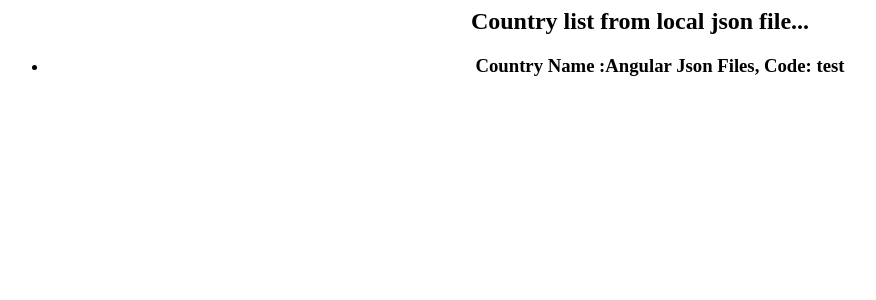
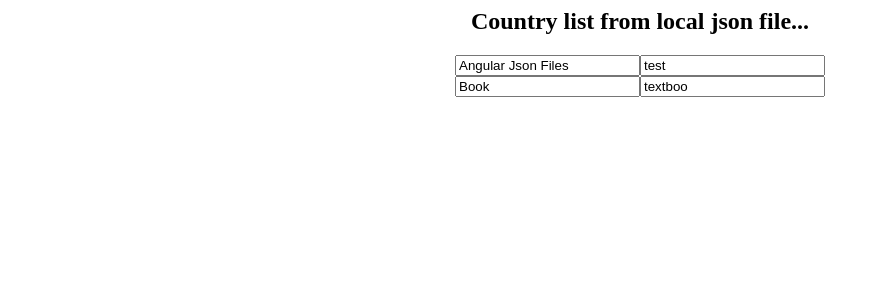
Before and after one commit to kaushal1983/angular-kaushallearn, an Angular app: page / in a window 1280 px wide. Shown: the top 300 px of the page, without its empty margins (0-876 px from the left). Built offline with nearby package versions, Linux system fonts and the light colour scheme.

Commit message:
2 files modified

```diff
--- a/src/app/SampleJson.json
+++ b/src/app/SampleJson.json
@@ -2,4 +2,11 @@
 "Post": "Angular Json Files",
 "CanEdit": "test",
 "Version": 7
-}]
+}
+,
+{
+"Post": "Book",
+"CanEdit": "textboo",
+"Version": 79
+}
+]
--- a/src/app/app.component.html
+++ b/src/app/app.component.html
@@ -4,9 +4,10 @@
     <h2>
         Country list from local json file...
     </h2>
-    <ul *ngFor="let item of model">
-       <li>
-          <h3>Country Name :{{item.Post}}, Code: {{item.CanEdit}}</h3>
-       </li>
-    </ul>
+    <div *ngFor="let item of model">
+
+
+       <input type = "text" name = "emailid" placeholder = "emailid" value="{{item.Post}}">
+       <input type = "text" name = "emailid" placeholder = "emailid" value="{{item.CanEdit}}">
+    </div>
 </div>
```
